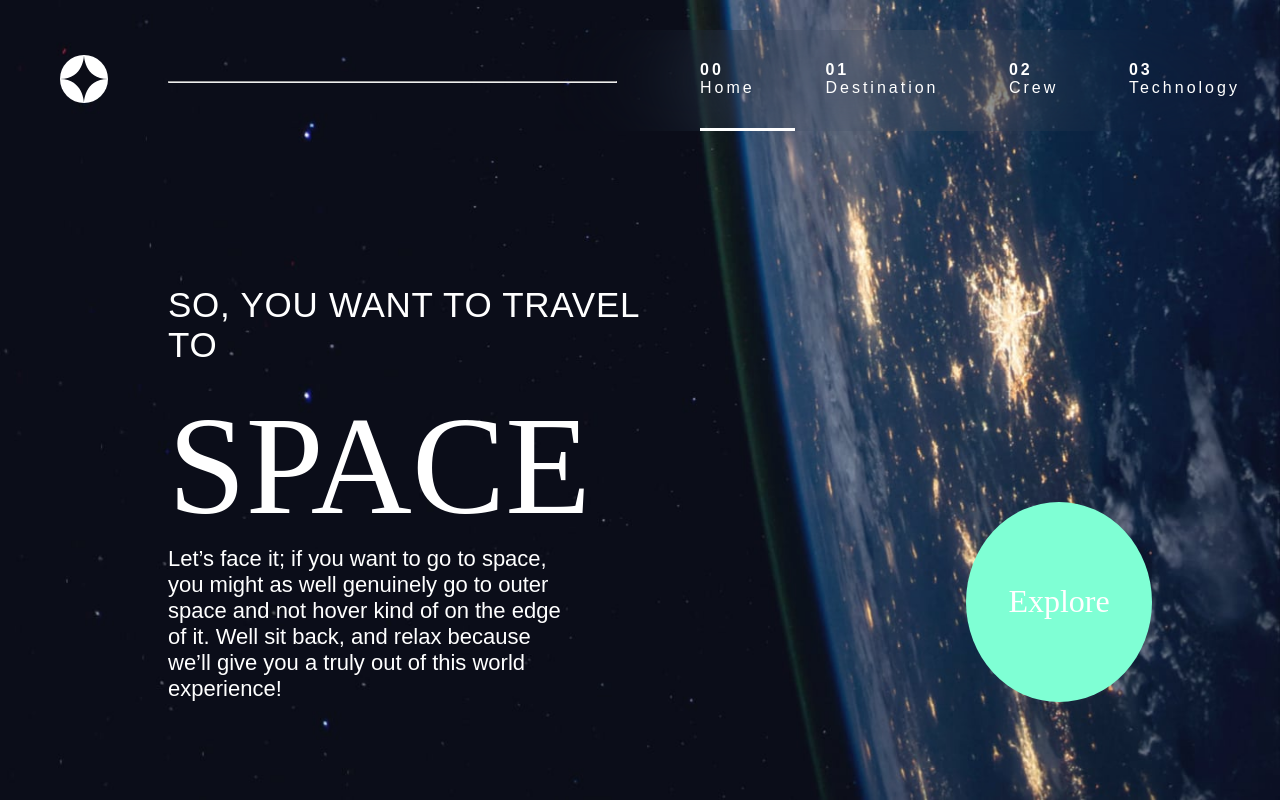
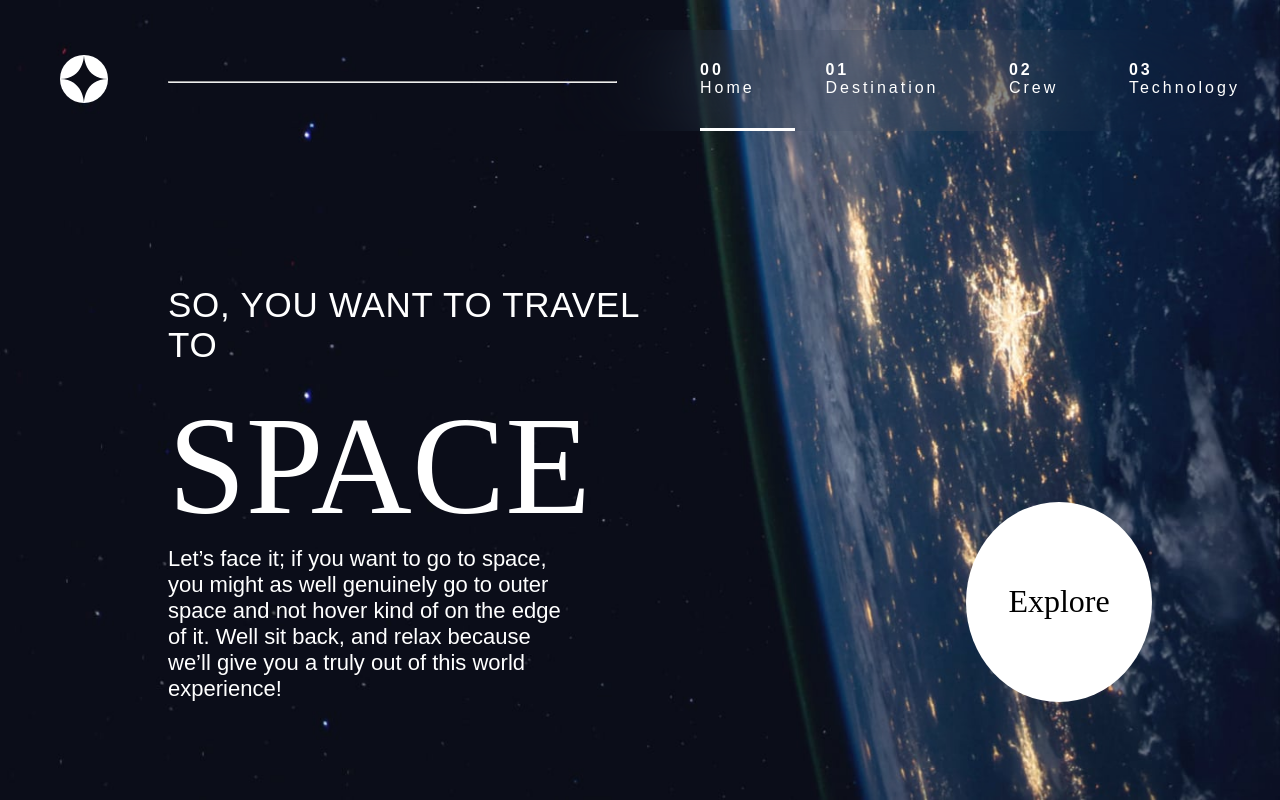
Before and after one commit to daxvinci/space-exploration, a React (Create React App) app: page / in a window 1280 px wide. Built offline with nearby package versions, Linux system fonts and the light colour scheme; a web font is replaced by a local one.

Commit message:
explore color change

```diff
--- a/src/index.css
+++ b/src/index.css
@@ -151,7 +151,8 @@ ul span{
   display: flex;
   justify-content: center;
   align-items: center;
-  background-color: aquamarine;
+  color: black;
+  background-color: white;
 }
 
 
```
